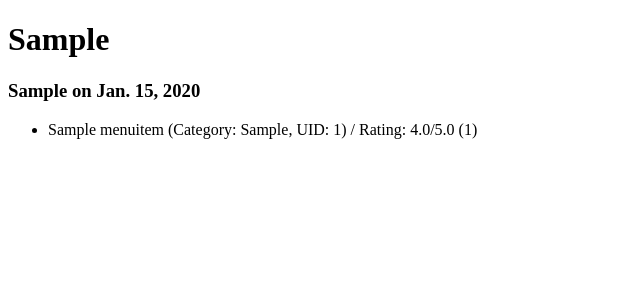
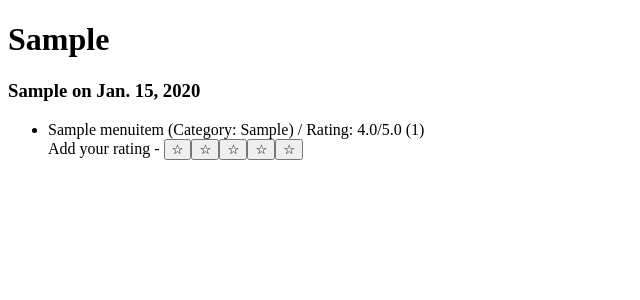
Before and after one commit to rrichardyu/beareats, a Django app: a page that uses delta/templates/delta/dining_location.html in a window 1280 px wide. Shown: the top 300 px of the page, without its empty margins (0-640 px from the left). Run offline with Django 4.2, Linux system fonts and the light colour scheme; tables that the repository leaves empty hold one stand-in row (values such as "Sample post").

Commit message:
Implemented rating system

```diff
--- a/delta/models.py
+++ b/delta/models.py
@@ -34,4 +34,4 @@ class Rating(models.Model):
     when = models.DateTimeField()
 
     def __str__(self):
-        return f"{self.menu_item.name} rated {self.rating} by {self.user.username} on {str(self.when)}"
+        return f"{self.menu_item.name} rated {self.rating} on {str(self.when)}"
--- a/delta/templates/delta/dining_location.html
+++ b/delta/templates/delta/dining_location.html
@@ -14,12 +14,21 @@
             {% if menu_items %}
                 {% for menu_item in menu_items %}
                     <li>
-                        {{ menu_item.0.name }} (Category: {{ menu_item.0.category }}, UID: {{ menu_item.0.uid }}) /
+                        {{ menu_item.0.name }} (Category: {{ menu_item.0.category }}) /
                         {% if menu_item.1 %}
                             Rating: {{ menu_item.1 }}/5.0 ({{ menu_item.2 }})
                         {% else %}
                             No ratings
                         {% endif %}
+
+                        <form method="POST">
+                            {% csrf_token %}
+                            <a>Add your rating - </a>
+                            <input type="hidden" name="menu_item_uid" value="{{ menu_item.0.uid }}" />
+                            {% for i in "12345" %}
+                                <button type="submit" name="star" value="{{ i }}">☆</a>
+                            {% endfor %}
+                        </form>
                     </li>
                 {% endfor %}
             {% else %}
--- a/delta/urls.py
+++ b/delta/urls.py
@@ -5,5 +5,5 @@ urlpatterns = [
     # e.g. /dashboard/
     path('', views.index, name='index'),
     # e.g. /dashboard/crossroads
-    path('<str:location>/', views.dining_location, name='dining_location')
+    path('<str:location>/', views.dining_location, name='dining_location'),
 ]
--- a/delta/views.py
+++ b/delta/views.py
@@ -2,6 +2,7 @@ from django.shortcuts import get_object_or_404, render
 from django.http import HttpResponse
 
 from .models import DiningLocation, MealPeriod, MenuItem, Rating
+import datetime
 
 # Create your views here.
 def index(request):
@@ -13,6 +14,14 @@ def index(request):
     return render(request, "delta/index.html", context)
 
 def dining_location(request, location):
+    if request.method == "POST":
+        req_data = request.POST
+        rating = req_data.get("star")
+        selected_menu_item = MenuItem.objects.get(uid=req_data["menu_item_uid"])
+
+        rating_object = Rating(menu_item=selected_menu_item, user=None, rating=int(rating), when=datetime.datetime.now())
+        rating_object.save()
+
     dining_location = get_object_or_404(DiningLocation, identifier=location)
     meal_periods = dining_location.meal_periods.all()
 
@@ -32,3 +41,6 @@ def dining_location(request, location):
     }
 
     return render(request, "delta/dining_location.html", context)
+
+def rate_menu_item(request, location, menu_item_uid, user_rating):
+    return HttpResponse(f"Rated {user_rating}* for {menu_item_uid}")
```
